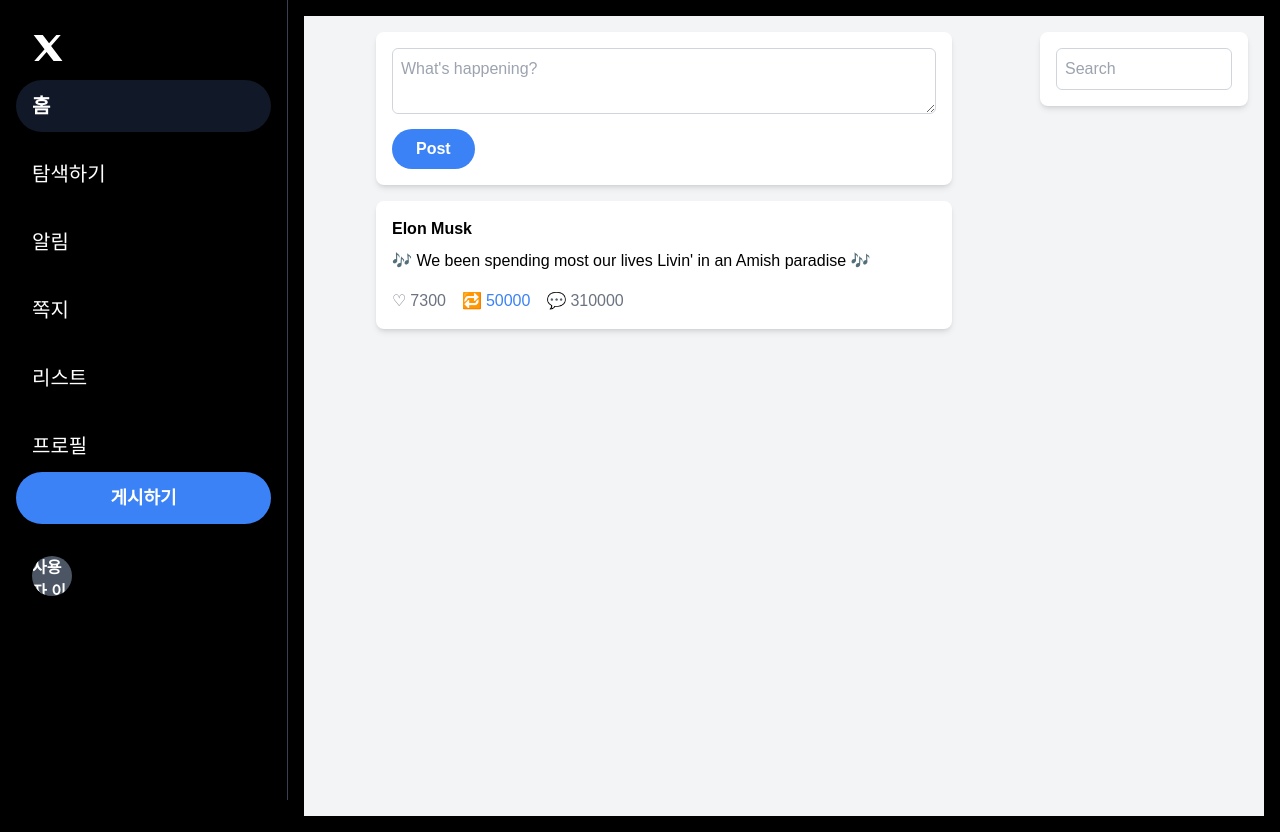
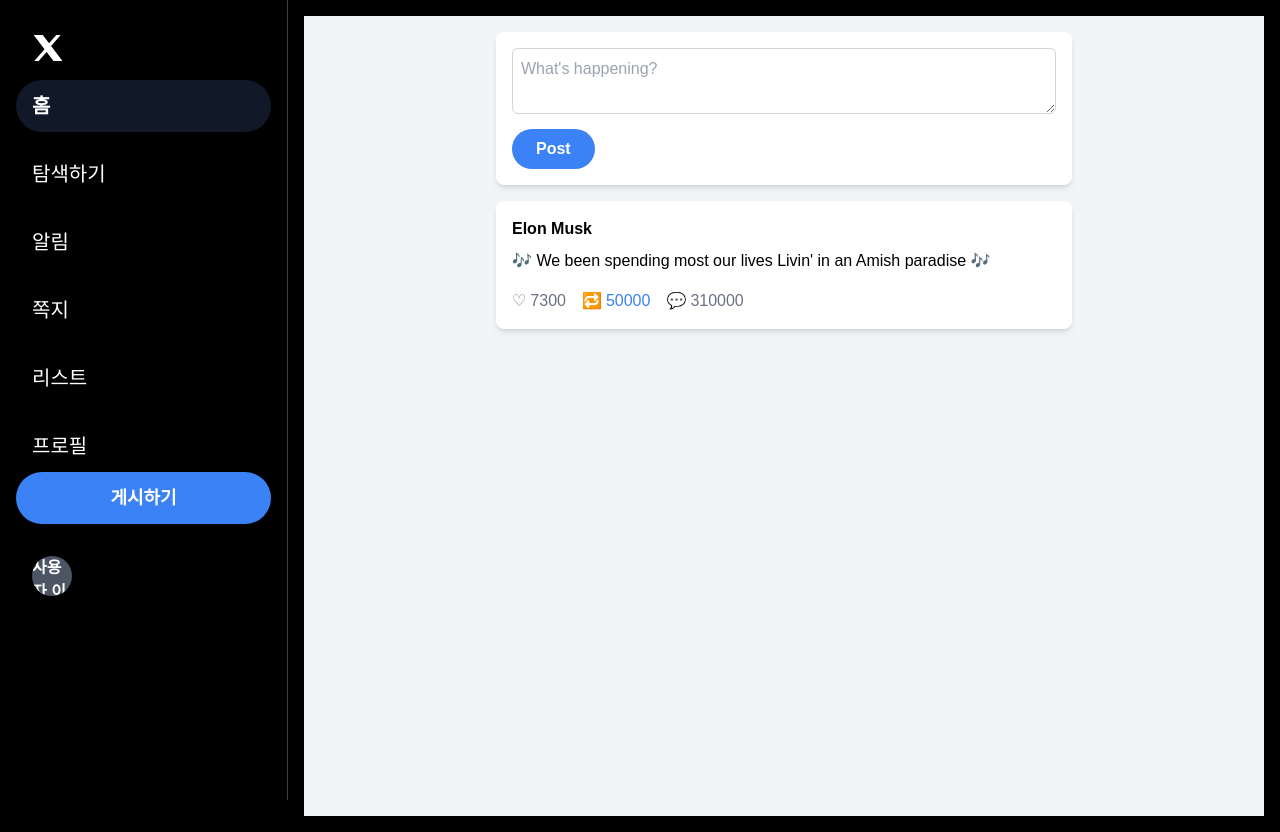
Before and after one commit to Leets-Official/Xcellent-FE, a Next.js app: page /home in a window 1280 px wide. Built offline with nearby package versions, Linux system fonts and the light colour scheme.

Commit message:
refactor:오른쪽 검색 섹션 삭제

```diff
--- a/src/app/(route)/(afterLogin)/home/page.tsx
+++ b/src/app/(route)/(afterLogin)/home/page.tsx
@@ -106,17 +106,6 @@ export default function Home() {
           </div>
         ))}
       </main>
-
-      {/* Right Sidebar */}
-      <aside className="w-1/4 p-4 hidden md:block">
-        <div className="bg-white p-4 rounded-lg shadow-md">
-          <input
-            type="text"
-            placeholder="Search"
-            className="w-full p-2 border border-gray-300 rounded-md"
-          />
-        </div>
-      </aside>
     </div>
   );
 }
```
